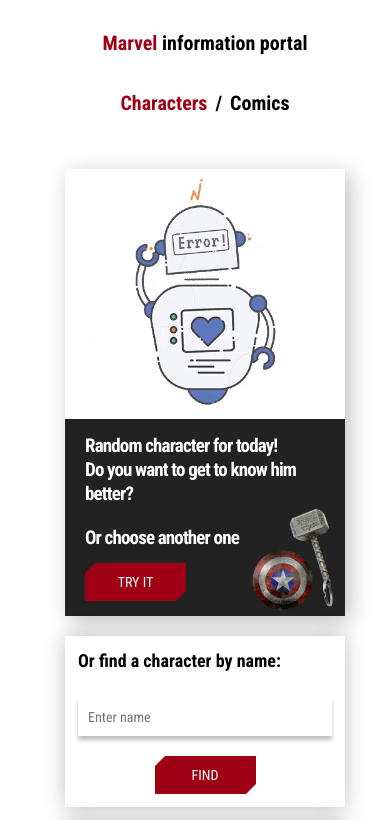
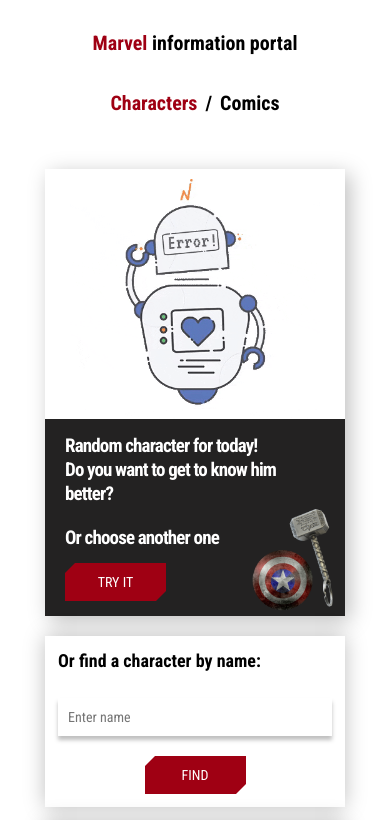
Before and after one commit to loisteg/Marvel-information-portal-v2.0, a React (Create React App) app: page / in a window 390 px wide. Shown: the top 820 px of the page. Built offline with nearby package versions, Linux system fonts and the light colour scheme; no server answers.

Commit message:
Fixed padding on mobile version

```diff
--- a/src/components/app/app.scss
+++ b/src/components/app/app.scss
@@ -45,6 +45,7 @@
 @media (max-width: 576px) {
     .app {
         width: 300px;
+        padding: 25px 0 0 0;
         &__header {
             flex-direction: column;
             align-items: center
```
